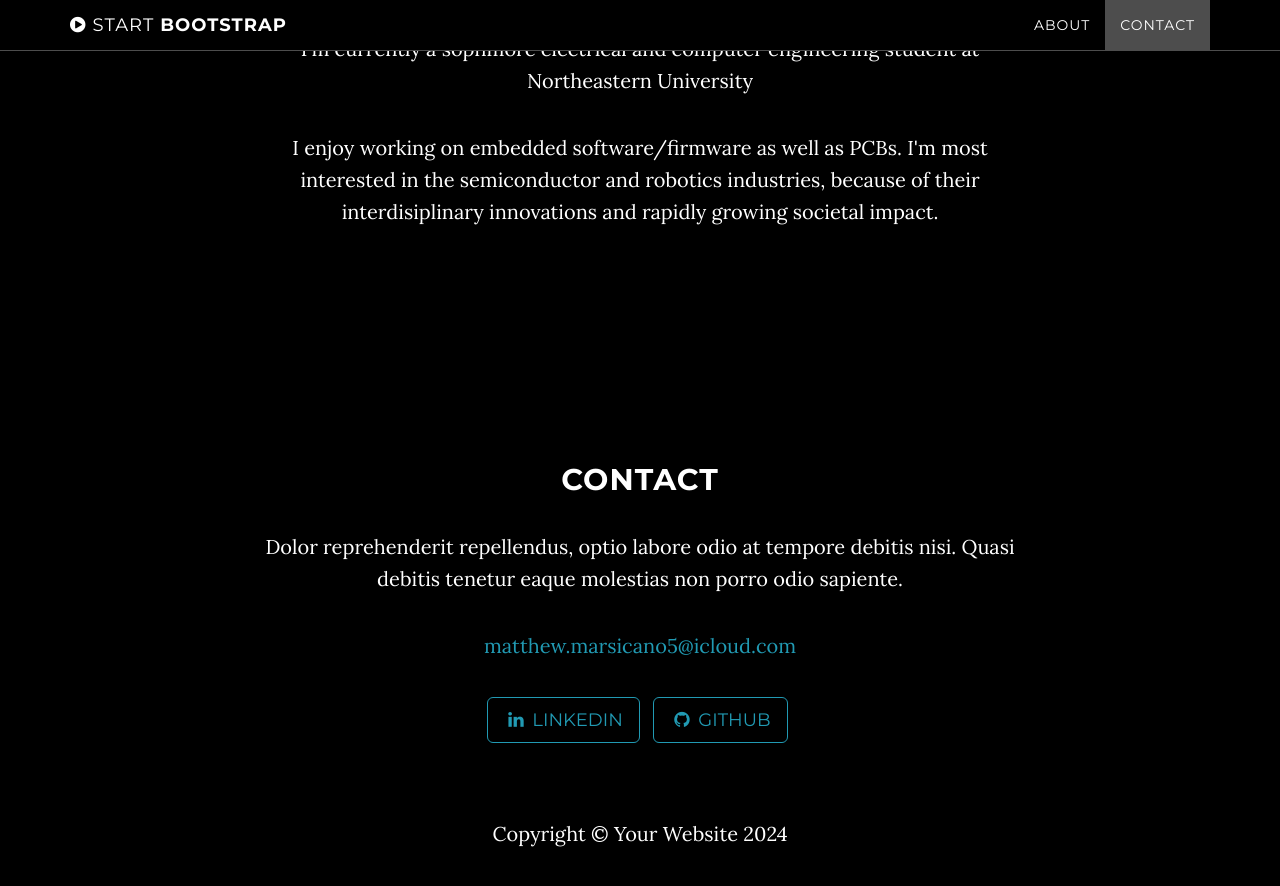
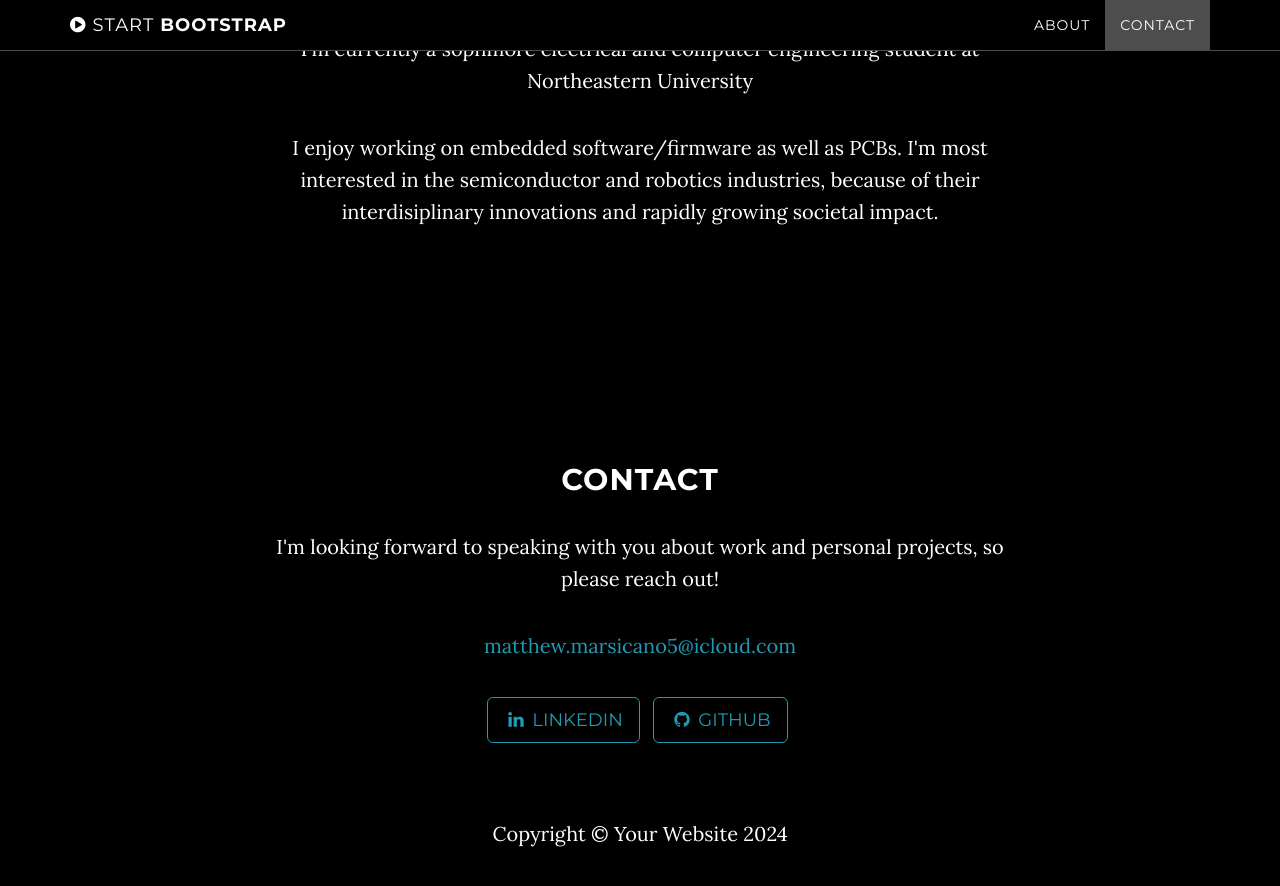
Before and after one commit to Matthew-Marsicano/matthew-marsicano.github.io, a Jekyll site: the page built from index.html, in a window 1280 px wide and 900 px high, scrolled down 1135 px. Shown: the top 886 px of the window. Built offline with Jekyll 4.4.1, drawn with Linux system fonts in a browser that asks for light colours.

Commit message:
Update contact.html

```diff
--- a/_includes/contact.html
+++ b/_includes/contact.html
@@ -3,7 +3,7 @@
         <div class="row">
             <div class="col-lg-8 col-lg-offset-2">
                 <h2>Contact</h2>
-                <p>Dolor reprehenderit repellendus, optio labore odio at tempore debitis nisi. Quasi debitis tenetur eaque molestias non porro odio sapiente.</p>
+                <p>I'm looking forward to speaking with you about work and personal projects, so please reach out!</p>
                 <p><a href="mailto:{{ site.email }}">{{ site.email }}</a>
                 </p>
                 <ul class="list-inline banner-social-buttons">
```
